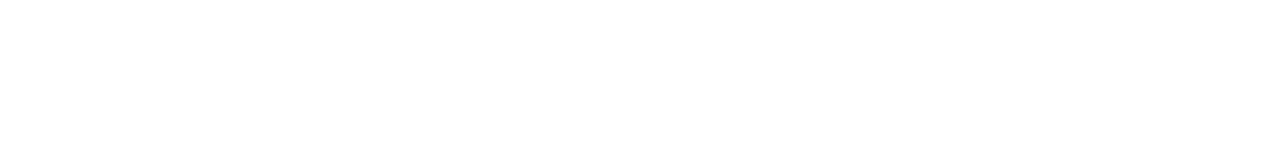
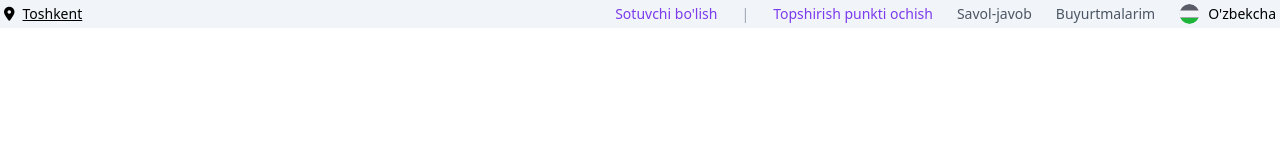
Before and after one commit to mrkarimoff/uzum-market-template, a plain HTML site: page index.html in a window 1280 px wide. Drawn offline with nearby package versions, Linux system fonts and the light colour scheme.

Commit message:
create top header

```diff
--- a/index.html
+++ b/index.html
@@ -4,6 +4,69 @@
     <meta charset="UTF-8" />
     <meta name="viewport" content="width=device-width, initial-scale=1.0" />
     <title>Uzum sayti shabloni</title>
+    <link
+      rel="stylesheet"
+      href="https://cdnjs.cloudflare.com/ajax/libs/font-awesome/6.1.1/css/all.min.css"
+    />
+    <script src="https://cdn.tailwindcss.com?plugins=forms,typography,aspect-ratio,line-clamp,container-queries"></script>
   </head>
-  <body></body>
+  <body class="dark:bg-slate-900">
+    <!-- Header starts -->
+    <header>
+      <!-- Header top -->
+      <!-- Wrapper div -->
+      <div
+        class="container text-sm mx-auto p-1 bg-slate-100 dark:bg-slate-400 hidden min-[960px]:block"
+      >
+        <div class="flex justify-between items-center">
+          <div class="flex items-center gap-2">
+            <i class="fa-solid fa-location-dot"></i>
+            <a href="#" class="underline">Toshkent</a>
+          </div>
+
+          <div class="flex gap-6">
+            <ol class="flex items-center gap-6">
+              <li>
+                <a
+                  href="#"
+                  class="text-violet-600 hover:text-violet-800 transition-colors"
+                  >Sotuvchi bo'lish</a
+                >
+              </li>
+              <li>
+                <span class="text-gray-400">&vert;</span>
+              </li>
+              <li>
+                <a
+                  href="#"
+                  class="text-violet-600 hover:text-violet-800 transition-colors"
+                  >Topshirish punkti ochish</a
+                >
+              </li>
+            </ol>
+
+            <ul class="flex items-center gap-6">
+              <li>
+                <a class="text-gray-600 hover:text-gray-900" href="#"
+                  >Savol-javob</a
+                >
+              </li>
+              <li>
+                <a class="text-gray-600 hover:text-gray-900" href="#"
+                  >Buyurtmalarim</a
+                >
+              </li>
+              <li class="flex gap-2">
+                <img src="./images/uzb.svg" alt="uzb-lang" />
+                <a href="#">O'zbekcha</a>
+              </li>
+            </ul>
+          </div>
+        </div>
+      </div>
+      <!-- Wrapper div -->
+      <!-- Header top -->
+    </header>
+    <!-- Header ends -->
+  </body>
 </html>
```
Also changed, not shown: images/uzb.svg (added).
